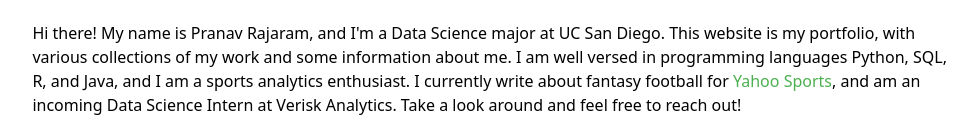
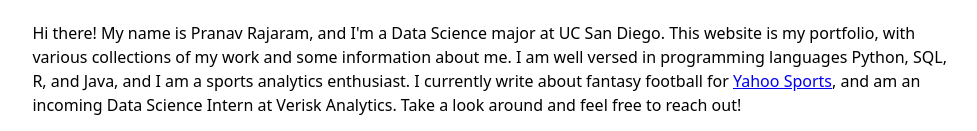
Before and after one commit to pranavrajaram/portfolio, a plain HTML site: page index.html in a window 1280 px wide. Shown: the part 146-277 px from the top of the page, without its empty margins (150-1127 px from the left). Drawn offline with Linux system fonts and the light colour scheme.

Commit message:
fix again!

```diff
--- a/style.css
+++ b/style.css
@@ -136,7 +136,7 @@ section ul li {
   padding-left: 0.5rem;
 }
 
-a {
+section a {
     color: #4caf50;
     text-decoration: none;
 }
```
